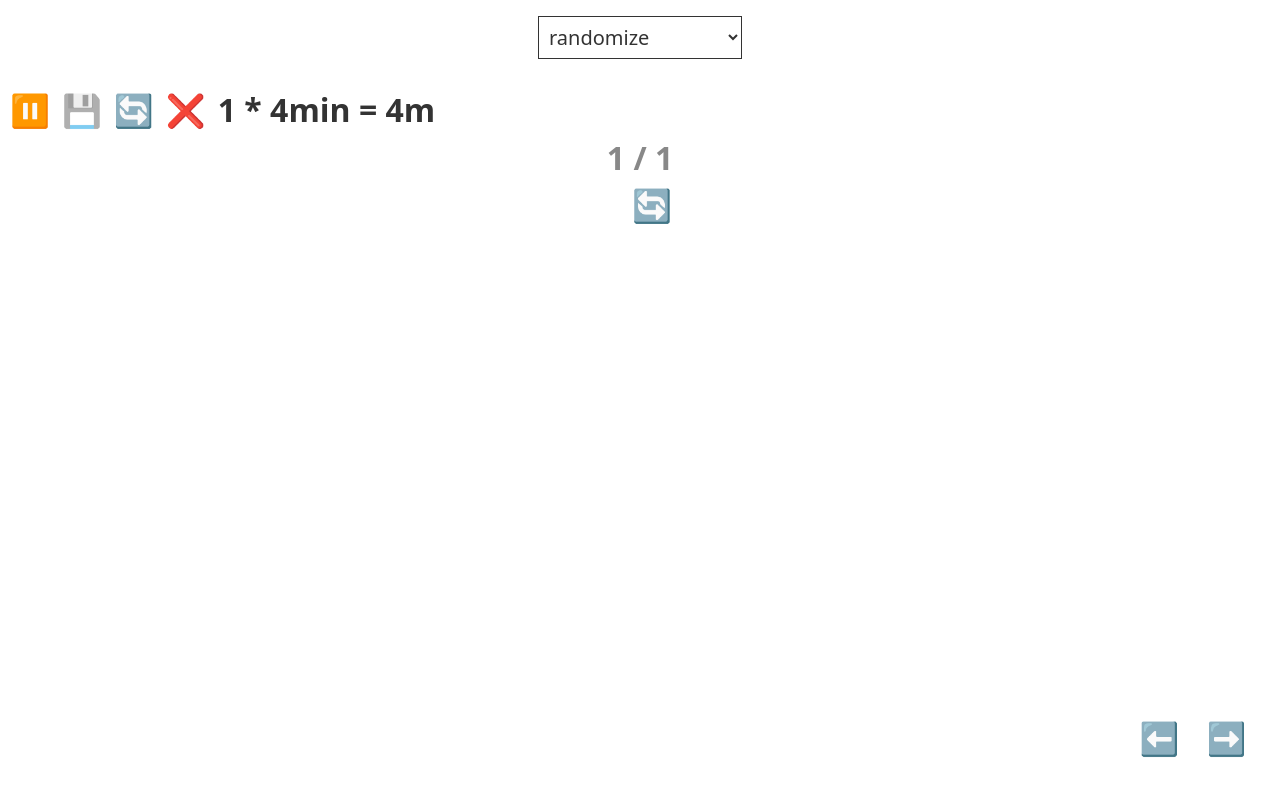
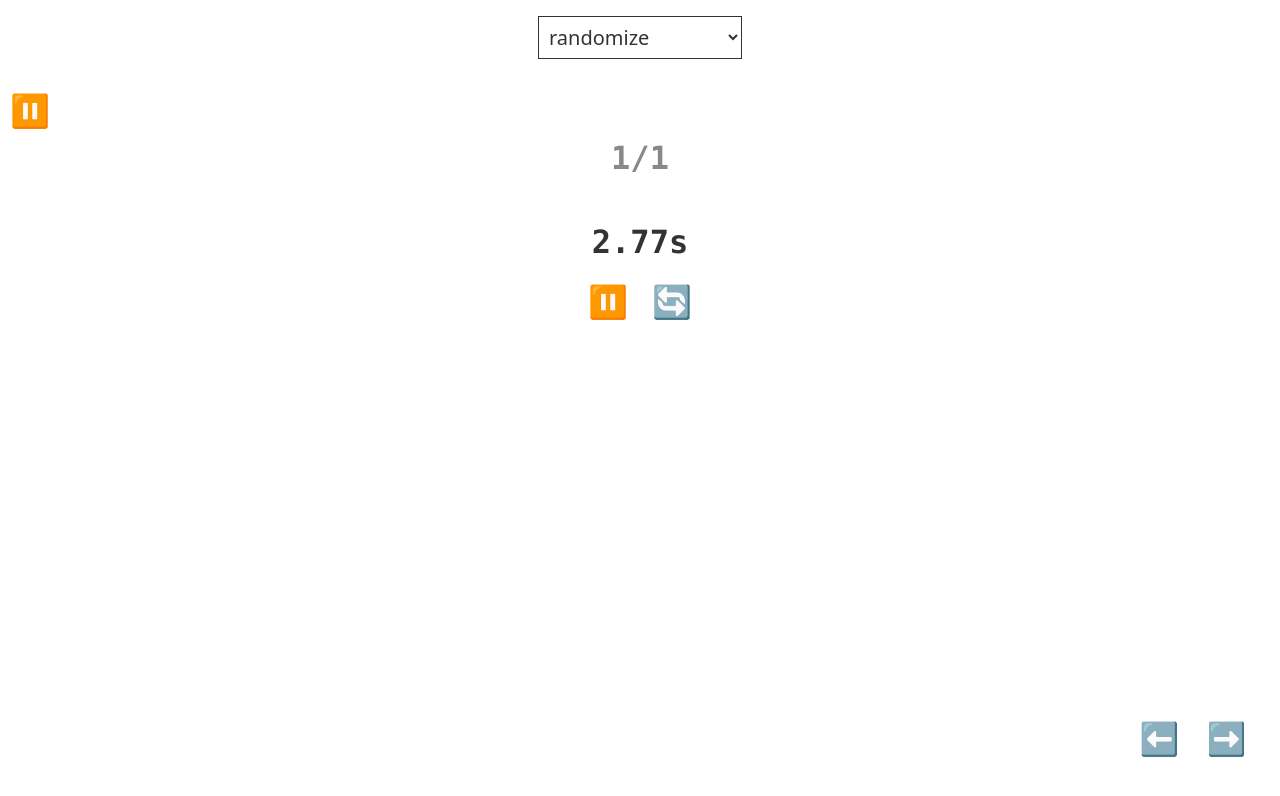
Before and after one commit to siers/prfl, a React (Vite) app: page / in a window 1280 px wide. Both pictures are taken after a click on the link "▶️". Shown: the top 796 px of the page. Built offline with nearby package versions, Linux system fonts and the light colour scheme.

Commit message:
Randomize: streamline execution mode, plan for a total timer

```diff
--- a/src/programs/Randomize.tsx
+++ b/src/programs/Randomize.tsx
@@ -5,6 +5,7 @@ import murmur from 'murmurhash3js'
 import { clone } from 'lodash'
 import { roundToNaive } from '../lib/Math.js'
 import { JSX, RefObject, useEffect, useRef } from 'react'
+import { directRange } from '../lib/Array.js'
 
 function pad(str: string, size: number, with_: string): string {
   var s = str
@@ -40,6 +41,7 @@ type RState = {
 
 type Timer = { kind: 'started', start: number, running: true } | { kind: 'stopped', length: number, running: false }
 type Timers = (Timer | null)[]
+type TimerCommand = 'start' | 'stop' | 'restart'
 
 const freshTimer: (start: number) => Timer = (start: number) => ({ kind: 'started', start, running: true })
 const toStoppedTimer: (t: Timer, stop: number) => Timer = (t: Timer, stop: number) => {
@@ -80,9 +82,12 @@ function Randomize(controls: any): JSX.Element {
   const outLineCount: number = state?.outLineCount || 0
 
   const items = (state?.output || '').split('\n')
-  const show = [-1, 0, 1]
   const timer = timers[current]
   const timerRef: RefObject<HTMLDivElement> = useRef<HTMLDivElement>(document.createElement("div"))
+  const totalTimerRef: RefObject<HTMLDivElement> = useRef<HTMLDivElement>(document.createElement("div"))
+
+  const inExecution: boolean = state?.execute === true
+  const inPlanning: boolean = state?.execute !== true
 
   useEffect(() => {
     if (state?.execute !== true) return () => { }
@@ -104,8 +109,10 @@ function Randomize(controls: any): JSX.Element {
   }
 
   useEffect(() => {
-    if (current < timers.length && !timers[current]) startTimer()
-  }, [output, current, timers])
+    if (current < timers.length) {
+      if (inPlanning && timer?.kind !== 'stopped') modifyTimer('stop')
+    }
+  }, [output, current, timers, inExecution])
 
   function newAndRecalculate(a: Args) {
     setState((s: RState | undefined) => {
@@ -151,24 +158,30 @@ function Randomize(controls: any): JSX.Element {
     })
   }
 
-  function startTimer(restart: boolean = false) {
+  function modifyTimerPure(
+    t: Timer | null,
+    command: TimerCommand,
+    now: number,
+  ): Timer {
+    if (command == 'start' || command == 'restart') {
+      return (!t || command == 'restart') ? freshTimer(now) : toStartedTimer(t, now)
+    }
+
+    if (command == 'stop') {
+      return toStoppedTimer(t || freshTimer(now), now)
+    }
+
+    return freshTimer(0) // impossible
+  }
+
+  function modifyTimer(command: TimerCommand) {
+    const now = Date.now()
+
     setState((s: RState | undefined) => {
       if (!s) return s
 
       const ts = clone(timers)
-      const newTimer = (!timers[current] || restart) ? freshTimer(Date.now()) : toStartedTimer(timers[current], Date.now())
-      ts.splice(current, 1, newTimer)
-      return { ...s, timers: ts }
-    })
-  }
-
-  function stopTimer() {
-    setState((s: RState | undefined) => {
-      if (!s) return s
-      if (!timers[current]) return s
-
-      const ts = clone(timers)
-      ts.splice(current, 1, toStoppedTimer(timers[current], Date.now()))
+      ts.splice(current, 1, modifyTimerPure(timers![current], command, now))
       return { ...s, timers: ts }
     })
   }
@@ -177,14 +190,8 @@ function Randomize(controls: any): JSX.Element {
     return (timer && (ms(timerLength(timer, Date.now())))) || ''
   }
 
-  return (
-    <div className="w-full">
-      { /* <div className="pl-[10px]">
-        min distance: <input type="number" onChange={e => newAndRecalculate({distance: e.target.value})} className="border" min="0" max="10" placeholder={distance} />
-      </div> */ }
-
-      <div className="pl-[10px]">
-        <a className="pr-3" onClick={() => newAndRecalculate({ execute: !state?.execute })}>{state?.execute ? '⏸️' : '▶️'}</a>
+  function planningControlButtons(): JSX.Element {
+    return <>
       <a className="pr-3" style={state?.nextMemory ? {} : { opacity: '50%' }} onClick={() => newAndRecalculate({ save: true })}>💾</a>
       <a className="pr-3" onClick={() => newAndRecalculate({ eval: true, })}>🔄</a>
       <a className="pr-3" onClick={() => confirm('delete?') && newAndRecalculate({ eval: true, contents: '', execute: false })}>❌{/* right now this breaks history of textarea */}</a>
@@ -195,9 +202,11 @@ function Randomize(controls: any): JSX.Element {
       <span className="pr-3 text-[#f4f4f4]">
         {state?.memory && Math.abs(murmur.x86.hash32(state.memory)) % 10000}
       </span>
-      </div>
+    </>
+  }
 
-      <div className={"w-[100dvwh] flex flex-row selection:red text-sm " + (state?.execute ? 'hidden' : '')} style={({ height: "calc(90dvh - 4rem)" })}>
+  function editor(): JSX.Element {
+    return <div className={"w-[100dvwh] flex flex-row selection:red text-sm "} style={({ height: "calc(90dvh - 4rem)" })}>
       <div className="grow p-[10px]">
         <textarea className="block w-full h-full p-[5px] border" cols={130} onChange={e => newAndRecalculate({ contents: e.target.value, eval: true })} value={state?.text}></textarea>
       </div>
@@ -206,24 +215,48 @@ function Randomize(controls: any): JSX.Element {
         <textarea className="block w-full h-full p-[5px] border font-mono" cols={130} value={state?.output} readOnly></textarea>
       </div>
     </div>
+  }
 
-      <div className={"w-[100dvw] flex flex-col justfiy-center " + (!state?.execute ? 'hidden' : '')} style={({ height: "calc(90dvh - 4rem)" })}>
-        <div className="w-full text-center pb-2 text-center">
-          <div className="text-[#888]">{current + 1} / {outLineCount}</div>
+  function executionItems(): JSX.Element {
+    const show = directRange(-2, 2)
 
-          <div className="font-mono">
-            <span className="p-3" ref={timerRef}></span>
-            {timer && <span onClick={() => timer.running ? stopTimer() : startTimer(false)} className="p-3">{timer.running ? '⏸️' : '▶️'}</span>}
-            <span onClick={() => startTimer(true)} className="p-3">🔄</span>
+    return <div className="w-full flex flex-col flex-grow justify-center">
+      {show.map(s => s + current).map(index =>
+        <div key={index} className="w-full text-center text-wrap" style={index == current ? { fontSize: '2rem' } : { color: '#bbb' }}>{items[index]}</div>
+      )}
     </div>
+  }
+
+  function executionStats(): JSX.Element {
+    return <div className="w-full text-center pb-2 font-mono">
+      <div className="text-[#888]">{current + 1}/{outLineCount}</div>
+
+      <div className="p-3" ref={totalTimerRef}></div>
+      <div className="p-3" ref={timerRef}></div>
+      {timer && <span onClick={() => modifyTimer(timer.running ? 'stop' : 'start')} className="p-3">{timer.running ? '⏸️' : '▶️'}</span>}
+      <span onClick={() => modifyTimer('restart')} className="p-3">🔄</span>
+    </div>
+  }
+
+  return (
+    <div className="w-full">
+      { /* <div className="pl-[10px]">
+        min distance: <input type="number" onChange={e => newAndRecalculate({distance: e.target.value})} className="border" min="0" max="10" placeholder={distance} />
+      </div> */ }
+
+      <div className="pl-[10px]">
+        <a className="pr-3" onClick={() => { newAndRecalculate({ execute: !inExecution }); !inExecution && modifyTimer('start') }}>{state?.execute ? '⏸️' : '▶️'}</a>
+        {inPlanning && planningControlButtons()}
       </div>
 
-        <div className="w-full flex flex-col flex-grow justify-center">
-          {show.map(s => s + current).map(index =>
-            <div key={index} className="w-full text-center text-wrap" style={index == current ? { fontSize: '3rem' } : { color: '#bbb' }}>{items[index]}</div>
-          )}
+      {inPlanning && editor()}
+
+      {inExecution &&
+        <div className={"w-[100dvw] flex flex-col justfiy-center "} style={({ height: "calc(90dvh - 4rem)" })}>
+          {executionStats()}
+          {executionItems()}
         </div>
-      </div>
+      }
     </div>
   )
 }
```
Lines whose indentation alone changed are shown as unchanged.
